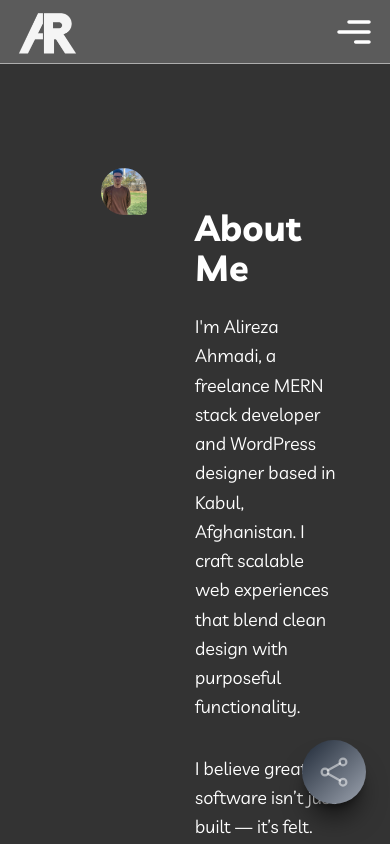
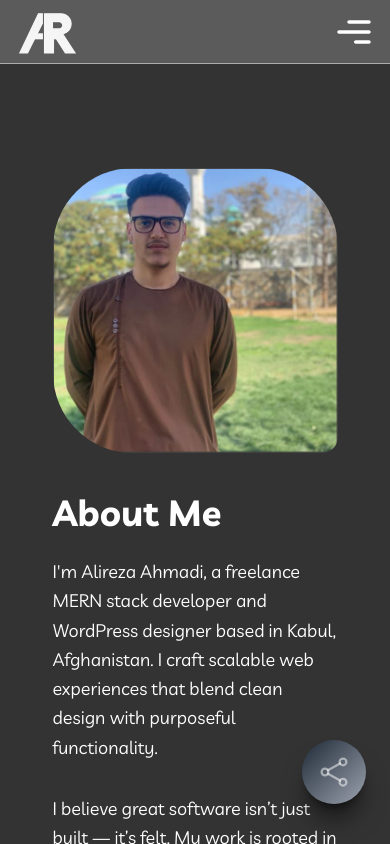
Before and after one commit to Ali-Reza-001/alireza, a React (Vite) app: page /about in a window 390 px wide. Shown: the top 844 px of the page. Built offline with nearby package versions, Linux system fonts and the light colour scheme.

Commit message:
New Updates

```diff
--- a/src/components/About.jsx
+++ b/src/components/About.jsx
@@ -3,9 +3,9 @@ const About = () => {
     <section className="min-h-screen px-6 py-20 pt-32 bg-black/80 text-white">
       <div className="w-10/12 mx-auto pt-10">
 
-        <div className="flex">
+        <div className="flex flex-wrap">
           <div className="lg:w-1/2 md:w-10/12 w-full mx-auto">
-            <div className="w-full px-12">
+            <div className="w-full md:px-12">
               <img src="profile.png" alt="Profile" className="rounded-[5rem] rounded-br-2xl" />
             </div>
           </div>
```
